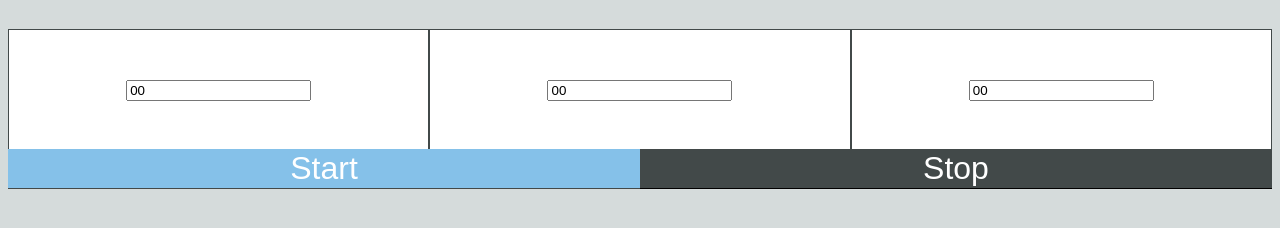
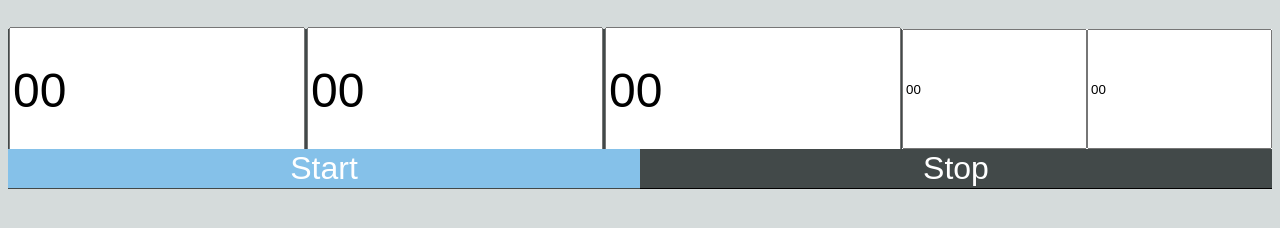
Before and after one commit to KnowingZzaduke/Contador, a website: page index.html in a window 1280 px wide. Both pictures are taken after a click on the button "Start". Shown: the part 358-586 px from the top of the page. Drawn offline with Linux system fonts and the light colour scheme; a web font is replaced by a local one.

Commit message:
El contador presenta fallas

```diff
--- a/index.html
+++ b/index.html
@@ -20,15 +20,15 @@
 
             <div class="content_time">
                 <div class="content_display-time input_1">
-                    <input type="text" maxlength="2" value="00" id="hours">
+                    <input type="text" maxlength="2" value="00" class="hours">
                 </div>
 
                 <div class="content_display-time input_2">
-                    <input type="text" maxlength="2" value="00" id="minutes">
+                    <input type="text" maxlength="2" value="00" class="minutes">
                 </div>
 
                 <div class="content_display-time input_3">
-                    <input type="text" maxlength="2" value="00" id="seconds">
+                    <input type="text" maxlength="2" value="00" class="seconds">
                 </div>
             </div>
 
--- a/src/js/app.js
+++ b/src/js/app.js
@@ -1,5 +1,5 @@
 //Declaro las varibales
-let inputs, clock, alarm, hours, minutes, seconds, repeater;
+let inputs, clock, alarm, hours, minutes, seconds, repeater, newHours, newMinutes, newSeconds;
 
 window.addEventListener('load', () =>{
     clock = document.querySelector('.content_time');
@@ -9,38 +9,50 @@ window.addEventListener('load', () =>{
 //Función para inicializar el conteo
 function startTimer(){
     //Función para transformar los valores de los inputs a números
-    parseTime();
+    perseTimer();
     //Función para mostar el conteo en la pantalla
     setTimer();
     //Función para arrancar el contador
     inicializar();
 }
 
-
-function parseTime(){
-    hours = document.getElementById('#hours');
-    minutes = document.getElementById('#minutes');
-    seconds = document.getElementById('#seconds');
+//Función para crear inputs
+function newInputs(){
+    //Nuevo input que da la hora
+    newHours = document.createElement('input');
+    newHours.classList.add('newHours');
+    newHours.setAttribute("maxlength", "");
+    newHours.value = `${hours}`;
+    clock.appendChild(newHours);
 }
 
+//Funcion para agregar el conteo en tiempo real
 function setTimer(){
     if(hours > 9){
         hours = '0' + hours;
     }else if(minutes > 9){
         minutes = '0' + minutes;
     }else if(seconds > 9){
-        seconds = '0' + seconds;
-    }else{
-        console.log('Hay problemas');
+        seconds = '0' + seconds
     }
+}
 
-    clock.innerHTL = `<p class="number">${hours > 9 ? hours : ('0' + hours)}</p><span>hs</span><p class="number">${minutes > 9 ? minutes : ('0' + minutes)}</p><span>min</span><p class="number">${seconds > 9 ? seconds : ('0' + seconds)}</p><span>sec</span>`;;
+function perseTimer(){
+    hours = document.querySelector('.hours').value;
+    console.log(hours);
+    minutes = document.querySelector('.minutes').value;
+    console.log(minutes);
+    seconds = document.querySelector('.seconds').value;
+    console.log(seconds);
 }
+
+
 
 //Función para arrancar el contador
 function inicializar(){
     repeater = setInterval(runner, 1000);
 }
+
 
 //Función encargada del conteo
 function runner(){
@@ -48,6 +60,7 @@ function runner(){
     /* Si tengo 0 segundos pero tengo más de 0 minutos, poné segundos en 59 y restale 1 a minutos */
     /* Si tengo 0 segundos, 0 minutos pero tengo más de 0 horas, poné segundos en 59, minutos en 59 y restale 1 a horas */
     /* Sino arranca la alarma */
+
     if(seconds > 0){
         seconds--;
     }else{
@@ -64,10 +77,10 @@ function runner(){
             }
         }
     }
+    setTimer();
+    newInputs();
 
-    setTimer();
 }
-
 
 //Función para detener el conteo
 function stopTimer(){
--- a/src/scss/layout/_display.scss
+++ b/src/scss/layout/_display.scss
@@ -42,7 +42,23 @@ main{
                 justify-content: center;
 
 
-                .number{
+                .hours{
+                    width: 100%;
+                    height: 100%;
+                    font-size: 3rem;
+                }
+
+                .hours-none{
+                    display: none;
+                }
+
+                .minutes{
+                    width: 100%;
+                    height: 100%;
+                    font-size: 3rem;
+                }
+
+                .seconds{
                     width: 100%;
                     height: 100%;
                     font-size: 3rem;
```
Also changed, not shown: build/css/app.css.
